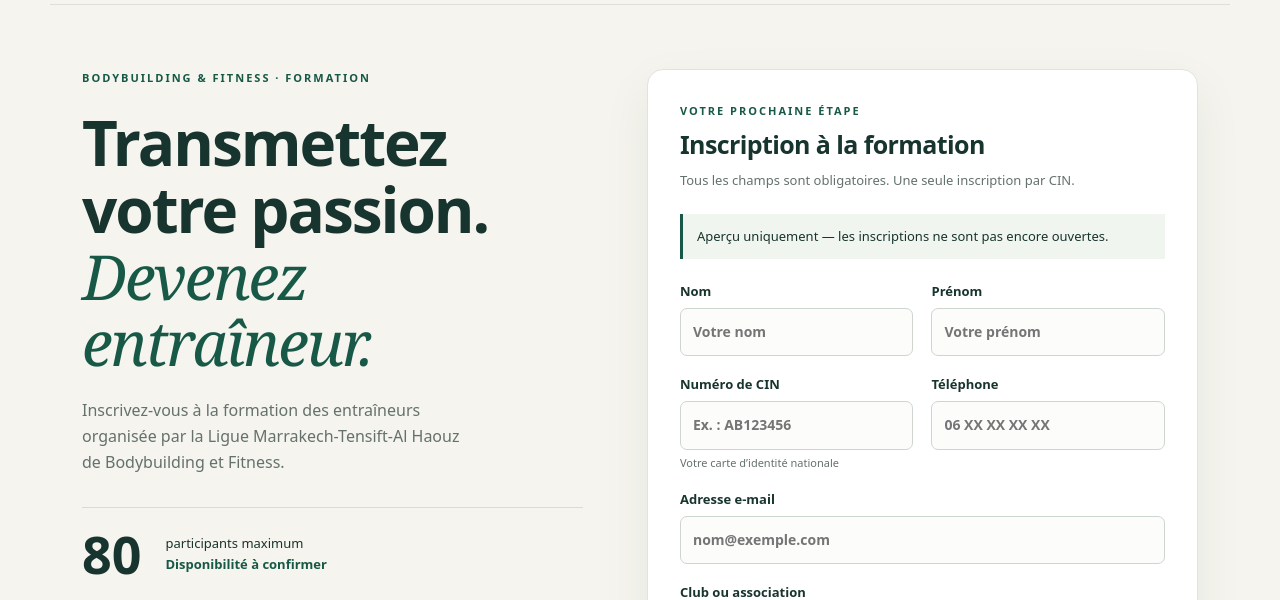
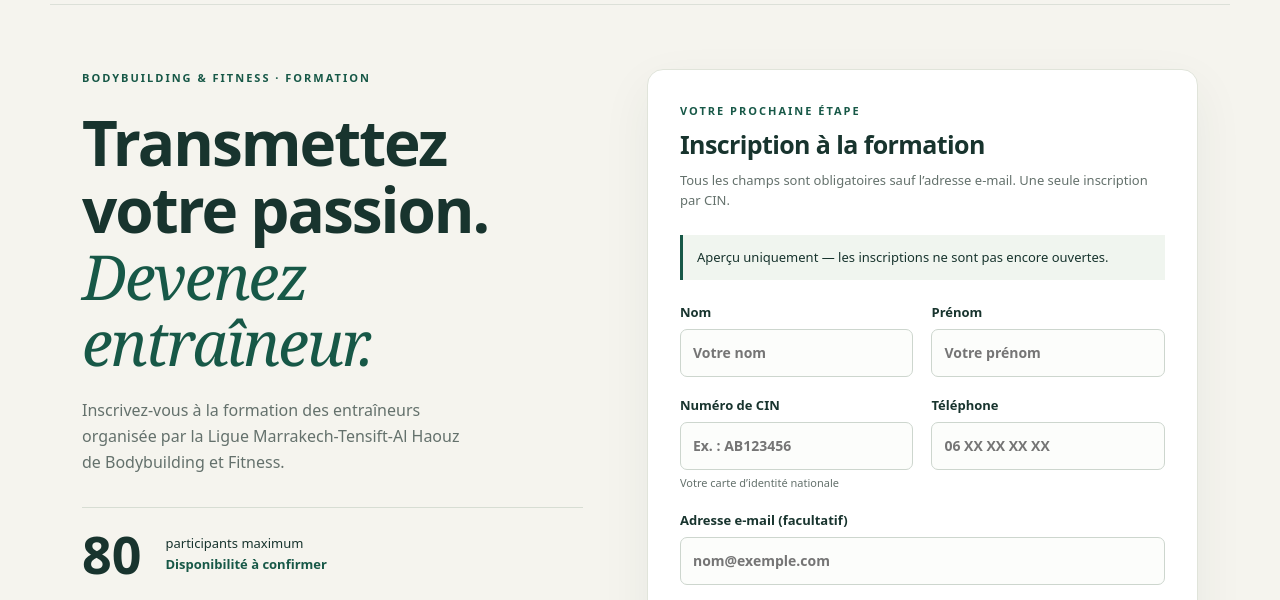
Before and after one commit to oussamakhaba1999-svg/formation-entraineurs, a website: page Index.html in a window 1280 px wide. Shown: the part 148-748 px from the top of the page. Drawn offline with Linux system fonts and the light colour scheme.

Commit message:
Update Index.html

```diff
--- a/Index.html
+++ b/Index.html
@@ -15,14 +15,14 @@
 <div class="details"><p><span>Dates de la formation</span>À renseigner par la Ligue</p><p><span>Lieu de la formation</span>À renseigner par la Ligue</p><p><span>Contact WhatsApp</span><a href="https://wa.me/212665959995" target="_blank" rel="noopener noreferrer">+212 665-959995</a></p></div>
 <details class="privacy"><summary>Protection de vos données</summary><p id="privacy">La notice de confidentialité sera renseignée par la Ligue avant l’ouverture des inscriptions. Aucun renseignement n’est envoyé dans cet aperçu.</p></details>
 </section>
-<section class="card" id="inscription" aria-labelledby="form-title"><div class="eyebrow">Votre prochaine étape</div><h2 id="form-title">Inscription à la formation</h2><p class="sub">Tous les champs sont obligatoires. Une seule inscription par CIN.</p>
+<section class="card" id="inscription" aria-labelledby="form-title"><div class="eyebrow">Votre prochaine étape</div><h2 id="form-title">Inscription à la formation</h2><p class="sub">Tous les champs sont obligatoires sauf l’adresse e-mail. Une seule inscription par CIN.</p>
 <div class="status" id="status" role="status">Aperçu uniquement — les inscriptions ne sont pas encore ouvertes.</div>
 <form id="form"><fieldset id="fields"><div class="fields">
 <label>Nom<input name="nom" autocomplete="family-name" required maxlength="100" placeholder="Votre nom"></label>
 <label>Prénom<input name="prenom" autocomplete="given-name" required maxlength="100" placeholder="Votre prénom"></label>
 <label>Numéro de CIN<input name="cin" required maxlength="20" placeholder="Ex. : AB123456" autocapitalize="characters" spellcheck="false"><span class="hint">Votre carte d’identité nationale</span></label>
 <label>Téléphone<input name="telephone" type="tel" autocomplete="tel" required maxlength="30" placeholder="06 XX XX XX XX"></label>
-<label class="full">Adresse e-mail<input name="email" type="email" autocomplete="email" required maxlength="254" placeholder="nom@exemple.com"></label>
+<label class="full">Adresse e-mail (facultatif)<input name="email" type="email" autocomplete="email" maxlength="254" placeholder="nom@exemple.com"></label>
 <label class="full">Club ou association<input name="club" autocomplete="organization" required maxlength="100" placeholder="Nom de votre club ou association"></label>
 <label class="full">Ville<input name="ville" autocomplete="address-level2" required maxlength="100" placeholder="Votre ville"></label>
 </div><div class="trap" aria-hidden="true"><label>Site internet<input name="website" tabindex="-1" autocomplete="off"></label></div>
```
